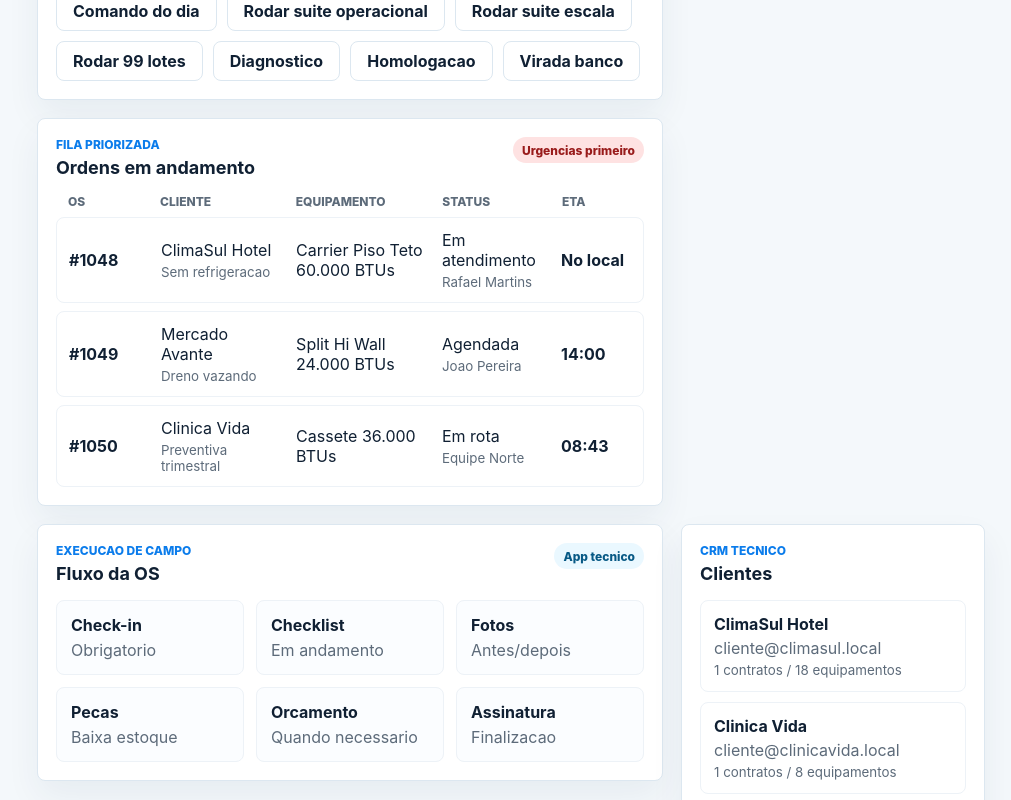
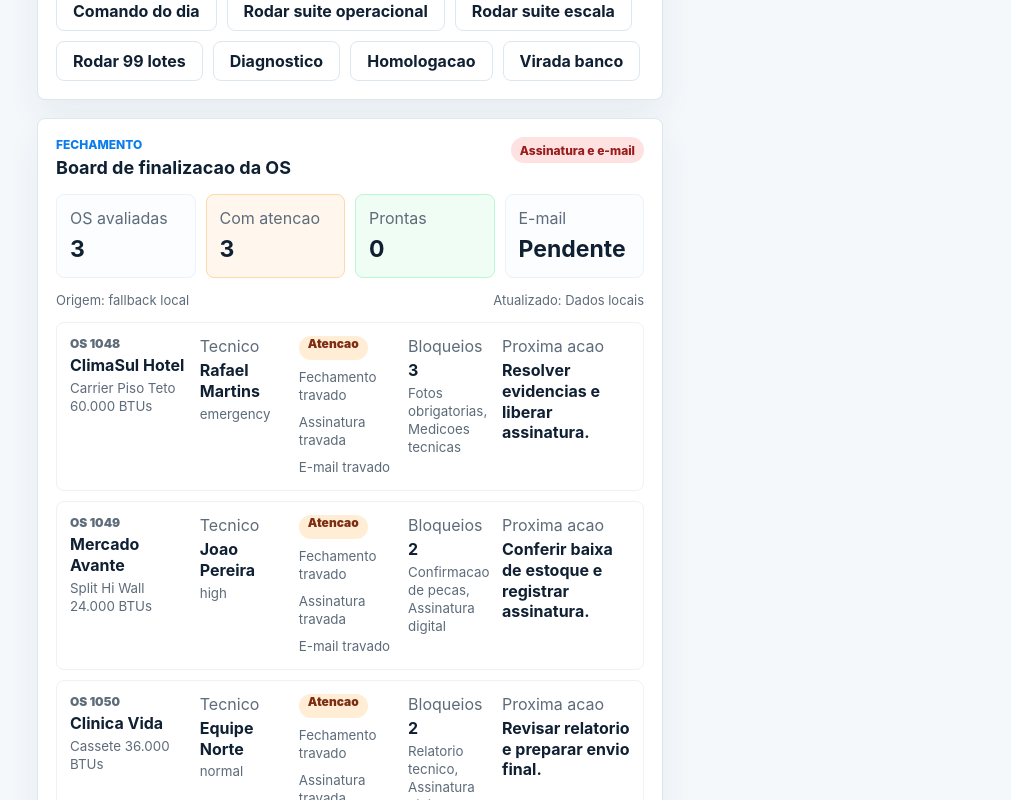
Before and after one commit to fael230982-ui/icemax, a Next.js app in the folder apps/web/: page / in a window 1280 px wide. Shown: the part 2160-2960 px from the top of the page, without its empty margins (269-1280 px from the left). Built offline with nearby package versions, Linux system fonts and the light colour scheme; no server answers.

Commit message:
feat: add web finalization board

```diff
--- a/apps/web/app/styles.css
+++ b/apps/web/app/styles.css
@@ -271,6 +271,124 @@ h2 {
   color: #d7edf7;
   font-size: 12px;
   line-height: 1.5;
+}
+
+.finalizationBoard {
+  display: grid;
+  gap: 14px;
+}
+
+.finalizationSummary {
+  display: grid;
+  grid-template-columns: repeat(4, minmax(0, 1fr));
+  gap: 10px;
+}
+
+.finalizationSummary article {
+  display: grid;
+  gap: 6px;
+  min-height: 84px;
+  border: 1px solid #edf2f7;
+  border-radius: 8px;
+  padding: 13px;
+  background: #fbfdff;
+}
+
+.finalizationSummary span,
+.finalizationMeta,
+.finalizationRow span,
+.finalizationRow small {
+  color: var(--muted);
+}
+
+.finalizationSummary strong {
+  font-size: 23px;
+}
+
+.finalizationSummary .attention {
+  border-color: #fed7aa;
+  background: #fff7ed;
+}
+
+.finalizationSummary .ready {
+  border-color: #bbf7d0;
+  background: #f0fdf4;
+}
+
+.finalizationMeta {
+  display: flex;
+  justify-content: space-between;
+  gap: 12px;
+  flex-wrap: wrap;
+  font-size: 13px;
+}
+
+.finalizationRows {
+  display: grid;
+  gap: 10px;
+}
+
+.finalizationRow {
+  display: grid;
+  grid-template-columns: 1.15fr 0.85fr 0.95fr 0.8fr 1.25fr;
+  gap: 12px;
+  align-items: start;
+  border: 1px solid #edf2f7;
+  border-radius: 8px;
+  padding: 13px;
+}
+
+.finalizationRow div {
+  min-width: 0;
+}
+
+.finalizationRow strong,
+.finalizationRow small,
+.finalizationRow span {
+  display: block;
+}
+
+.finalizationRow strong {
+  margin-top: 4px;
+  line-height: 1.3;
+}
+
+.finalizationRow small {
+  margin-top: 4px;
+  line-height: 1.35;
+}
+
+.rowId {
+  color: var(--primary);
+  font-size: 12px;
+  font-weight: 900;
+  text-transform: uppercase;
+}
+
+.statusStack {
+  display: grid;
+  gap: 5px;
+}
+
+.statusPill {
+  width: fit-content;
+  min-height: 24px;
+  display: inline-flex;
+  align-items: center;
+  border-radius: 999px;
+  padding: 0 9px;
+  font-size: 12px;
+  font-weight: 900;
+}
+
+.statusPill.attention {
+  color: #7c2d12;
+  background: #ffedd5;
+}
+
+.statusPill.ready {
+  color: #065f46;
+  background: #dcfce7;
 }
 
 .formError {
@@ -1334,7 +1452,9 @@ dd {
   }
 
   .opsHeader,
-  .formGrid {
+  .formGrid,
+  .finalizationSummary,
+  .finalizationRow {
     grid-template-columns: 1fr;
   }
 }
--- a/apps/web/components/DashboardSections.tsx
+++ b/apps/web/components/DashboardSections.tsx
@@ -17,6 +17,7 @@ import {
   customers,
 } from "../app/data";
 import { Panel } from "./Panel";
+import { FieldFinalizationBoard } from "./FieldFinalizationBoard";
 import { OperationsConsole } from "./forms/OperationsConsole";
 import { QuickCreatePanel } from "./forms/QuickCreatePanel";
 
@@ -29,6 +30,10 @@ export function DashboardSections() {
 
       <Panel eyebrow="Operacao" title="Console conectado" wide>
         <OperationsConsole />
+      </Panel>
+
+      <Panel eyebrow="Fechamento" title="Board de finalizacao da OS" action={<span className="pill danger">Assinatura e e-mail</span>} wide>
+        <FieldFinalizationBoard />
       </Panel>
 
       <Panel id="ordens" eyebrow="Fila priorizada" title="Ordens em andamento" action={<span className="pill danger">Urgencias primeiro</span>} wide>
--- /dev/null
+++ b/apps/web/components/FieldFinalizationBoard.tsx
@@ -0,0 +1,196 @@
+"use client";
+
+import { useEffect, useMemo, useState } from "react";
+import { icemaxApi } from "../lib/api";
+
+type FinalizationRow = {
+  serviceOrderId: string;
+  customer: string;
+  equipment: string;
+  priority: string;
+  technician: string;
+  status: string;
+  closeoutStatus: string;
+  signatureStatus: string;
+  emailStatus: string;
+  blockers: string[];
+  nextAction: string;
+};
+
+type FinalizationBoardResponse = {
+  generatedAt: string;
+  status: string;
+  summary: {
+    serviceOrders: number;
+    needsAttention: number;
+    readyToSend: number;
+    emailProviderConfigured: boolean;
+  };
+  rows: FinalizationRow[];
+};
+
+const fallbackBoard: FinalizationBoardResponse = {
+  generatedAt: "offline",
+  status: "attention",
+  summary: {
+    serviceOrders: 3,
+    needsAttention: 3,
+    readyToSend: 0,
+    emailProviderConfigured: false,
+  },
+  rows: [
+    {
+      serviceOrderId: "1048",
+      customer: "ClimaSul Hotel",
+      equipment: "Carrier Piso Teto 60.000 BTUs",
+      priority: "emergency",
+      technician: "Rafael Martins",
+      status: "needs_attention",
+      closeoutStatus: "field_closeout_blocked",
+      signatureStatus: "customer_signature_locked",
+      emailStatus: "completion_email_blocked",
+      blockers: ["Fotos obrigatorias", "Medicoes tecnicas", "Assinatura digital"],
+      nextAction: "Resolver evidencias e liberar assinatura.",
+    },
+    {
+      serviceOrderId: "1049",
+      customer: "Mercado Avante",
+      equipment: "Split Hi Wall 24.000 BTUs",
+      priority: "high",
+      technician: "Joao Pereira",
+      status: "needs_attention",
+      closeoutStatus: "field_closeout_blocked",
+      signatureStatus: "customer_signature_locked",
+      emailStatus: "completion_email_blocked",
+      blockers: ["Confirmacao de pecas", "Assinatura digital"],
+      nextAction: "Conferir baixa de estoque e registrar assinatura.",
+    },
+    {
+      serviceOrderId: "1050",
+      customer: "Clinica Vida",
+      equipment: "Cassete 36.000 BTUs",
+      priority: "normal",
+      technician: "Equipe Norte",
+      status: "needs_attention",
+      closeoutStatus: "field_closeout_blocked",
+      signatureStatus: "customer_signature_locked",
+      emailStatus: "completion_email_blocked",
+      blockers: ["Relatorio tecnico", "Assinatura digital"],
+      nextAction: "Revisar relatorio e preparar envio final.",
+    },
+  ],
+};
+
+function statusLabel(status: string) {
+  const labels: Record<string, string> = {
+    needs_attention: "Atencao",
+    ready_to_send: "Pronto",
+    field_closeout_blocked: "Fechamento travado",
+    field_closeout_ready: "Fechamento pronto",
+    customer_signature_locked: "Assinatura travada",
+    customer_signature_ready: "Assinatura pronta",
+    completion_email_blocked: "E-mail travado",
+    completion_email_ready: "E-mail pronto",
+  };
+
+  return labels[status] ?? status.replaceAll("_", " ");
+}
+
+export function FieldFinalizationBoard() {
+  const [board, setBoard] = useState<FinalizationBoardResponse>(fallbackBoard);
+  const [source, setSource] = useState("fallback local");
+
+  useEffect(() => {
+    let active = true;
+
+    void icemaxApi.fieldFinalizationBoard()
+      .then((response) => {
+        if (active) {
+          setBoard(response as FinalizationBoardResponse);
+          setSource("API local");
+        }
+      })
+      .catch(() => {
+        if (active) {
+          setBoard(fallbackBoard);
+          setSource("fallback local");
+        }
+      });
+
+    return () => {
+      active = false;
+    };
+  }, []);
+
+  const providerStatus = board.summary.emailProviderConfigured ? "Configurado" : "Pendente";
+  const generatedAt = useMemo(() => {
+    if (board.generatedAt === "offline") {
+      return "Dados locais";
+    }
+
+    return new Intl.DateTimeFormat("pt-BR", {
+      dateStyle: "short",
+      timeStyle: "short",
+    }).format(new Date(board.generatedAt));
+  }, [board.generatedAt]);
+
+  return (
+    <div className="finalizationBoard">
+      <div className="finalizationSummary">
+        <article>
+          <span>OS avaliadas</span>
+          <strong>{board.summary.serviceOrders}</strong>
+        </article>
+        <article className="attention">
+          <span>Com atencao</span>
+          <strong>{board.summary.needsAttention}</strong>
+        </article>
+        <article className="ready">
+          <span>Prontas</span>
+          <strong>{board.summary.readyToSend}</strong>
+        </article>
+        <article>
+          <span>E-mail</span>
+          <strong>{providerStatus}</strong>
+        </article>
+      </div>
+
+      <div className="finalizationMeta">
+        <span>Origem: {source}</span>
+        <span>Atualizado: {generatedAt}</span>
+      </div>
+
+      <div className="finalizationRows">
+        {board.rows.map((row) => (
+          <article className="finalizationRow" key={row.serviceOrderId}>
+            <div>
+              <span className="rowId">OS {row.serviceOrderId}</span>
+              <strong>{row.customer}</strong>
+              <small>{row.equipment}</small>
+            </div>
+            <div>
+              <span>Tecnico</span>
+              <strong>{row.technician}</strong>
+              <small>{row.priority}</small>
+            </div>
+            <div className="statusStack">
+              <span className={row.status === "ready_to_send" ? "statusPill ready" : "statusPill attention"}>{statusLabel(row.status)}</span>
+              <small>{statusLabel(row.closeoutStatus)}</small>
+              <small>{statusLabel(row.signatureStatus)}</small>
+              <small>{statusLabel(row.emailStatus)}</small>
+            </div>
+            <div>
+              <span>Bloqueios</span>
+              <strong>{row.blockers.length || "0"}</strong>
+              <small>{row.blockers.slice(0, 2).join(", ") || "Sem bloqueios criticos"}</small>
+            </div>
+            <div>
+              <span>Proxima acao</span>
+              <strong>{row.nextAction}</strong>
+            </div>
+          </article>
+        ))}
+      </div>
+    </div>
+  );
+}
```
Also changed, not shown: 3 other files (tests, documents, lock files or other folders).
